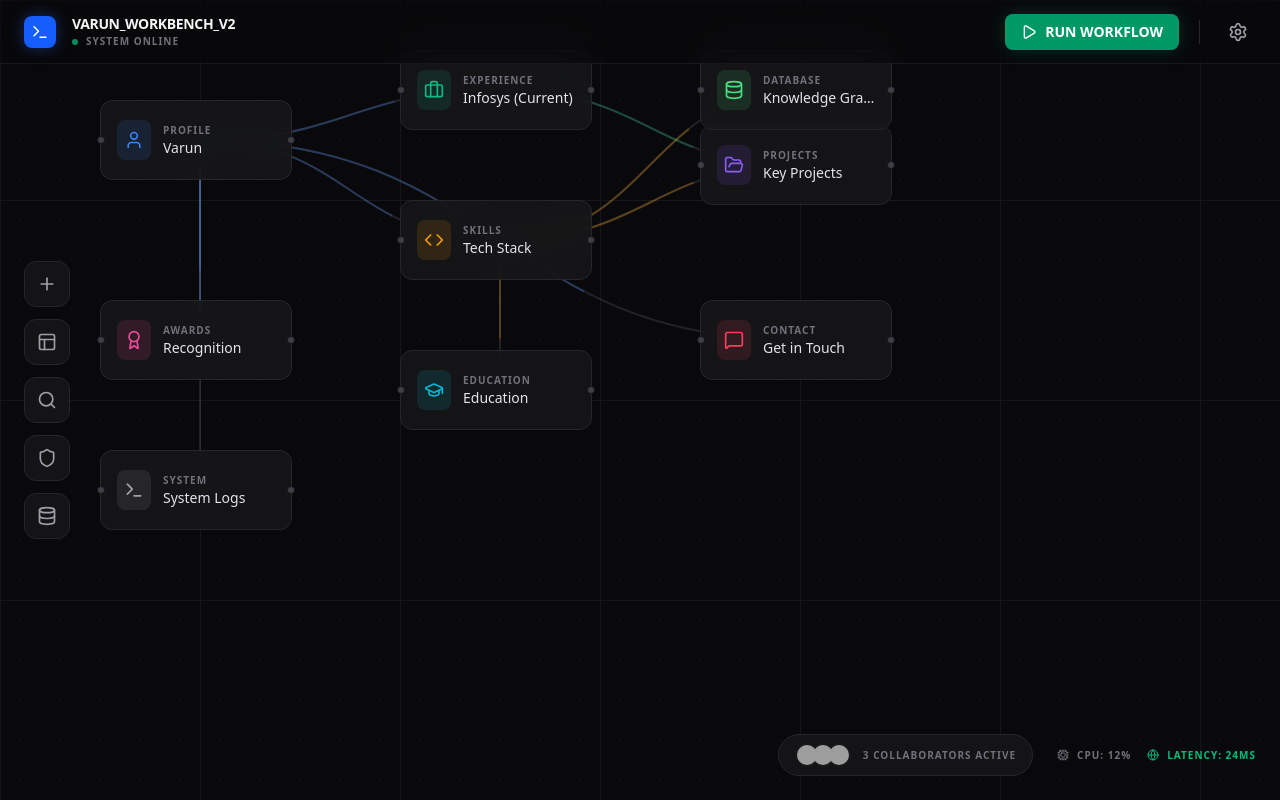
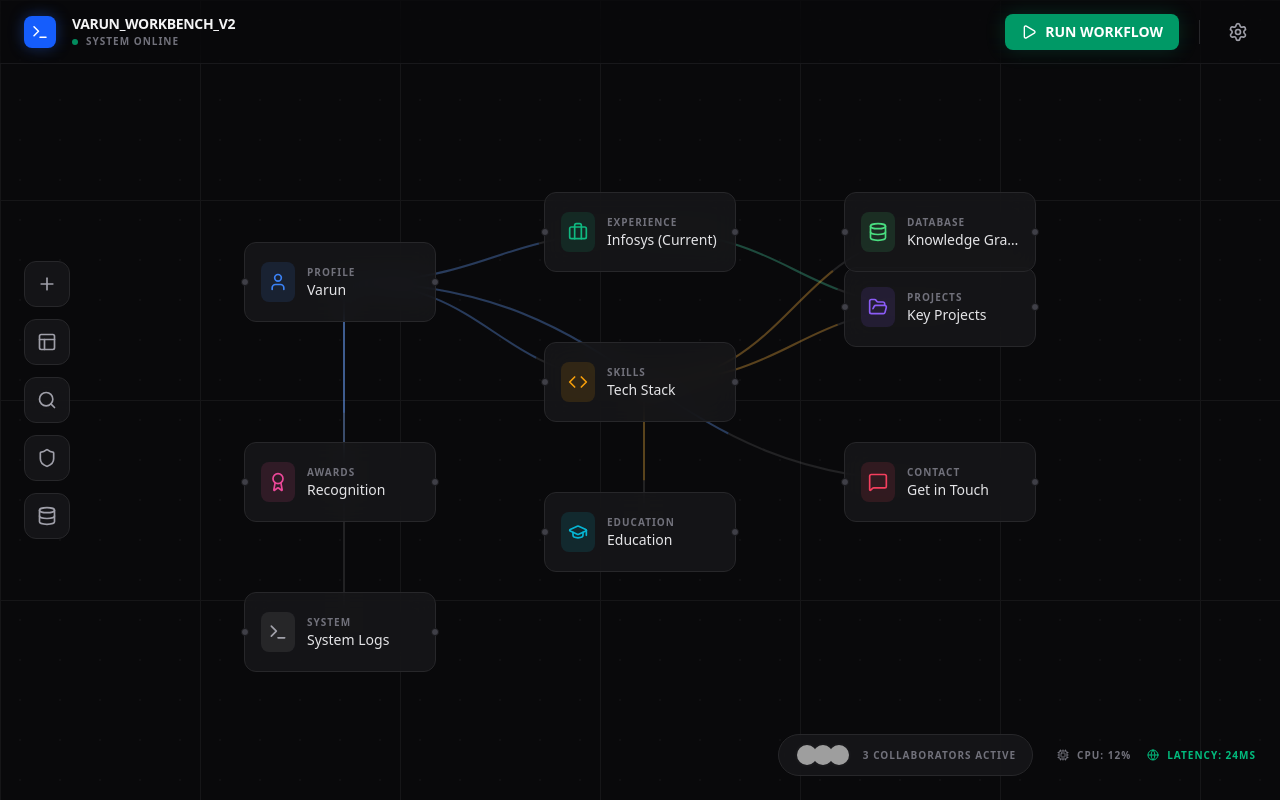
Before and after one commit to infvarun/portfolio, a React (Vite) app: page / in a window 1280 px wide. Built offline with nearby package versions, Linux system fonts and the light colour scheme; grey boxes are pictures that could not be loaded.

Commit message:
Center node workflow graph in viewport on initial load
Agent-Logs-Url: https://github.com/infvarun/portfolio/sessions/06885a0a-bcfe-407b-acbe-d01fc792e7e2

Co-authored-by: infvarun <7425849+infvarun@users.noreply.github.com>

```diff
--- a/src/Workbench.tsx
+++ b/src/Workbench.tsx
@@ -1,4 +1,4 @@
-import React, { useState, useRef, useEffect } from 'react';
+import React, { useState, useRef, useEffect, useLayoutEffect } from 'react';
 import { motion, AnimatePresence, useMotionValue, useTransform } from 'motion/react';
 import {
   User, Briefcase, Code, FolderOpen, GraduationCap, Award, Mail,
@@ -517,6 +517,42 @@ export default function Workbench() {
   const [executionStatus, setExecutionStatus] = useState<'idle' | 'running' | 'success'>('idle');
   const workbenchRef = useRef<HTMLDivElement>(null);
 
+  // Center the node graph in the viewport on initial render
+  useLayoutEffect(() => {
+    if (!workbenchRef.current) return;
+    const rect = workbenchRef.current.getBoundingClientRect();
+    const HEADER_HEIGHT = 64;
+    const NODE_WIDTH = 192; // w-48
+    const NODE_HEIGHT = 80; // h-20
+
+    setNodes(prev => {
+      if (prev.length === 0) return prev;
+      const xs = prev.map(n => n.position.x);
+      const ys = prev.map(n => n.position.y);
+      const minX = Math.min(...xs);
+      const minY = Math.min(...ys);
+      const maxX = Math.max(...xs) + NODE_WIDTH;
+      const maxY = Math.max(...ys) + NODE_HEIGHT;
+
+      const graphCenterX = (minX + maxX) / 2;
+      const graphCenterY = (minY + maxY) / 2;
+
+      const canvasCenterX = rect.width / 2;
+      const canvasCenterY = HEADER_HEIGHT + (rect.height - HEADER_HEIGHT) / 2;
+
+      const offsetX = canvasCenterX - graphCenterX;
+      const offsetY = canvasCenterY - graphCenterY;
+
+      return prev.map(n => ({
+        ...n,
+        position: {
+          x: n.position.x + offsetX,
+          y: n.position.y + offsetY,
+        },
+      }));
+    });
+  }, []);
+
   const handleDrag = (id: string, pos: NodePosition) => {
     setNodes(prev => prev.map(n => n.id === id ? { ...n, position: pos } : n));
   };
```
